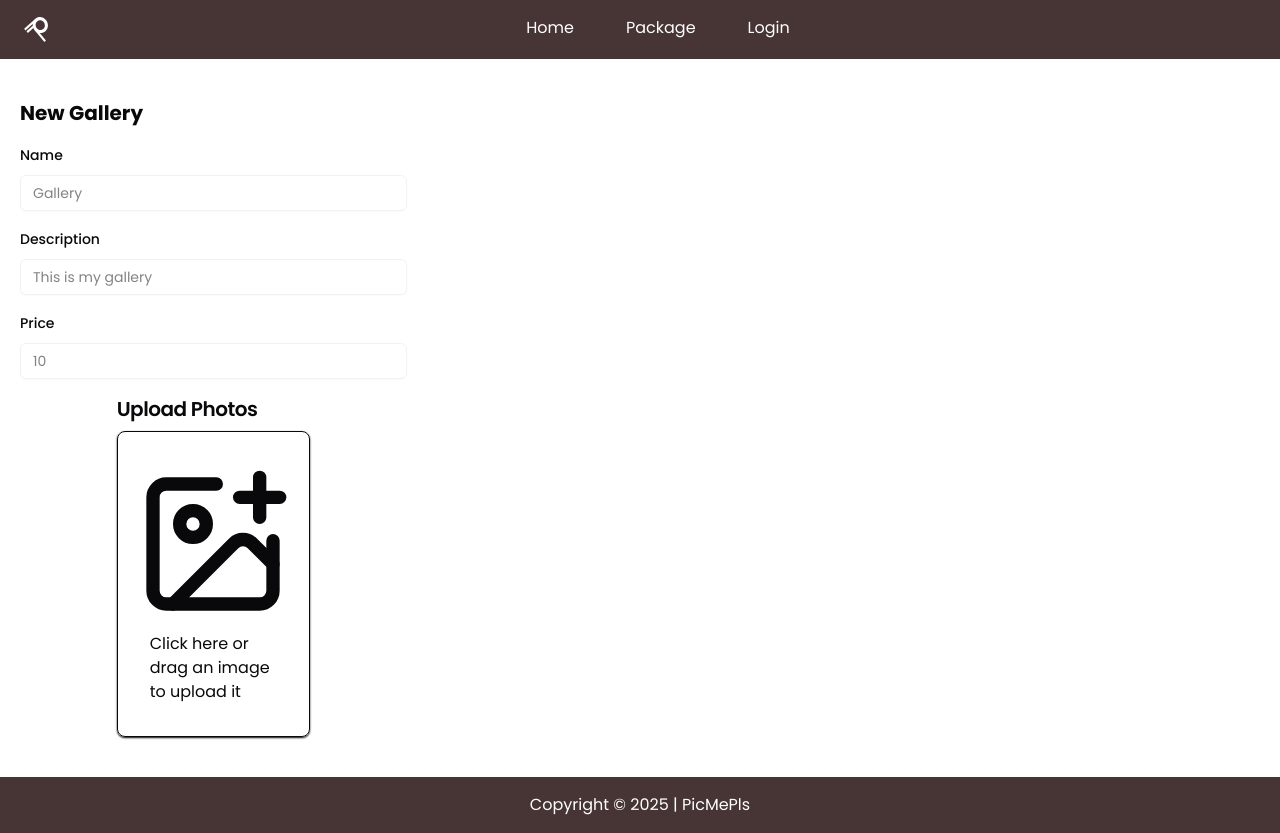
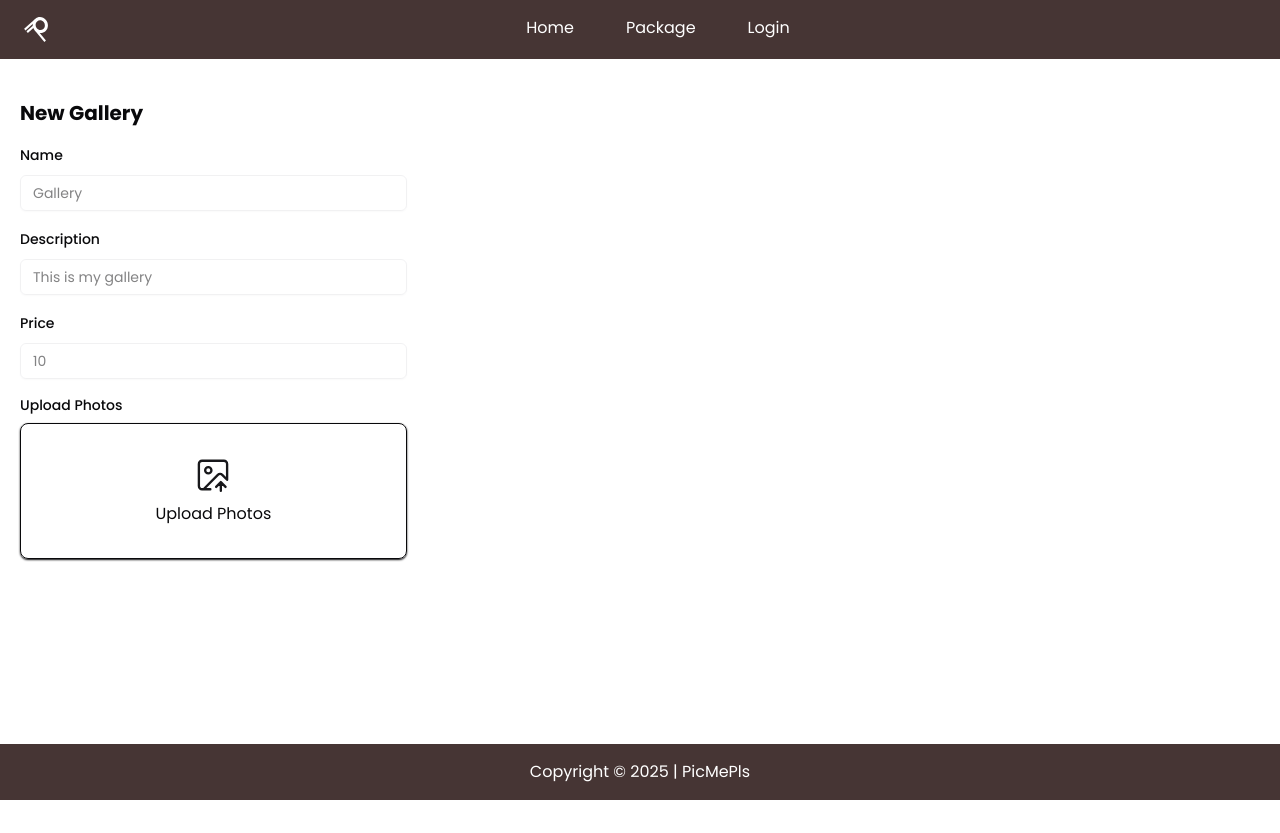
Before and after one commit to CP-RektMart/pic-me-pls-frontend, a Next.js app: page /gallery/create in a window 1280 px wide. After the commit the page ends 800 px from the top, so only its background shows below. Built offline with nearby package versions, Linux system fonts and the light colour scheme; no server answers; some icons are missing.

Commit message:
fix: styling

```diff
--- a/src/components/gallery-page/gallery-detail.tsx
+++ b/src/components/gallery-page/gallery-detail.tsx
@@ -4,7 +4,6 @@ import { useState } from 'react'
 import React from 'react'
 
 import { zodResolver } from '@hookform/resolvers/zod'
-import { ImagePlus } from 'lucide-react'
 import Image from 'next/image'
 import { useDropzone } from 'react-dropzone'
 import { useForm } from 'react-hook-form'
@@ -177,13 +176,13 @@ export default function GalleryDetailSection({
                   control={form.control}
                   name='image'
                   render={() => (
-                    <FormItem className='mx-auto md:w-1/2'>
+                    <FormItem>
                       <FormLabel
                         className={`${
                           fileRejections.length !== 0 && 'text-destructive'
                         }`}
                       >
-                        <h2 className='text-xl font-semibold tracking-tight'>
+                        <h2 className='text-sm font-medium'>
                           Upload Photos
                           <span
                             className={
@@ -210,14 +209,17 @@ export default function GalleryDetailSection({
                               style={{ maxHeight: '400px', width: 'auto' }} // Ensure it respects max height
                             />
                           )}
-                          <ImagePlus
-                            className={`size-40 ${preview ? 'hidden' : 'block'}`}
+                          <Image
+                            src={'/uploadPhotoButton.svg'}
+                            alt='icon'
+                            width={40}
+                            height={40}
                           />
                           <Input {...getInputProps()} type='file' />
                           {isDragActive ? (
                             <p>Drop the image!</p>
                           ) : (
-                            <p>Click here or drag an image to upload it</p>
+                            <p>Upload Photos</p>
                           )}
                         </div>
                       </FormControl>
```
